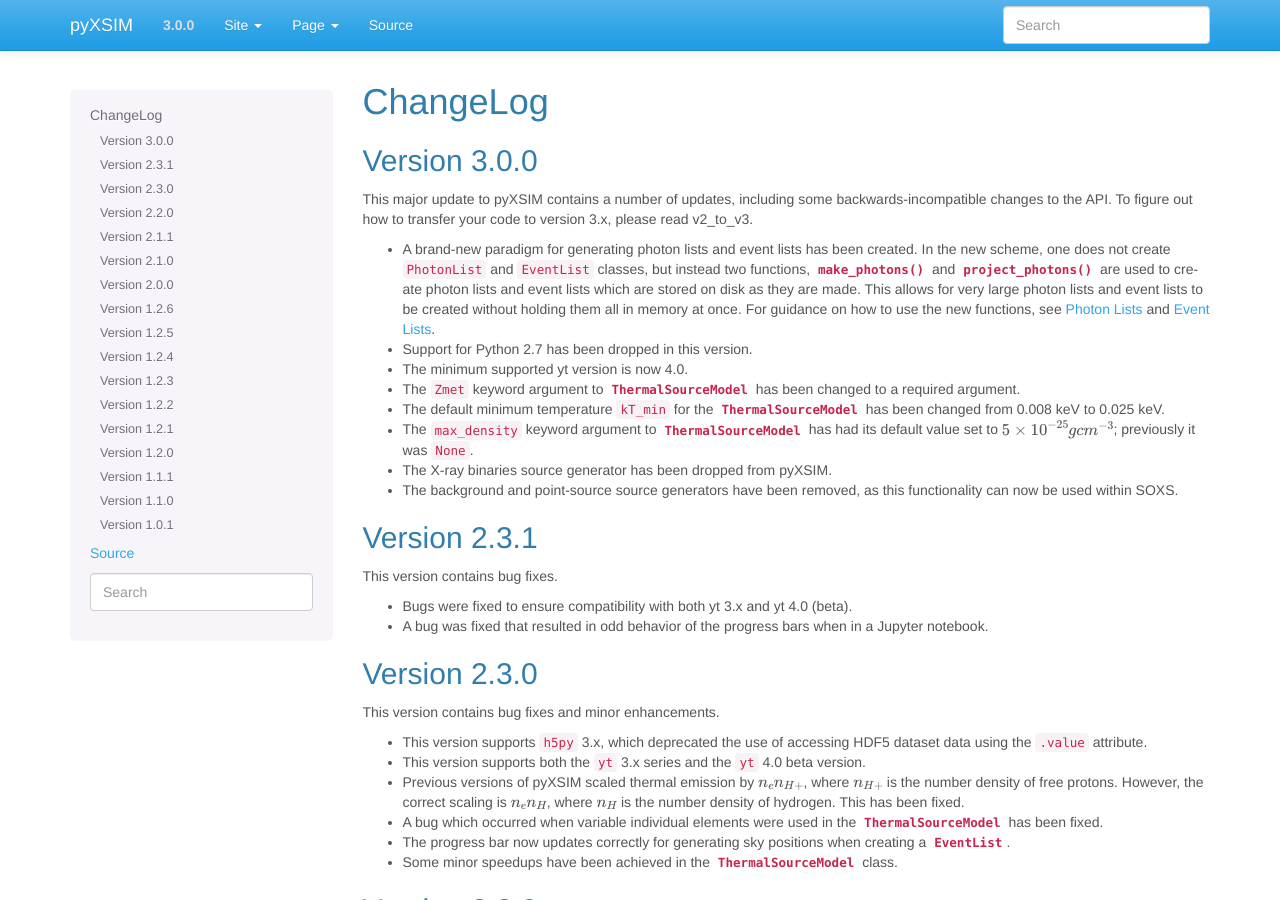
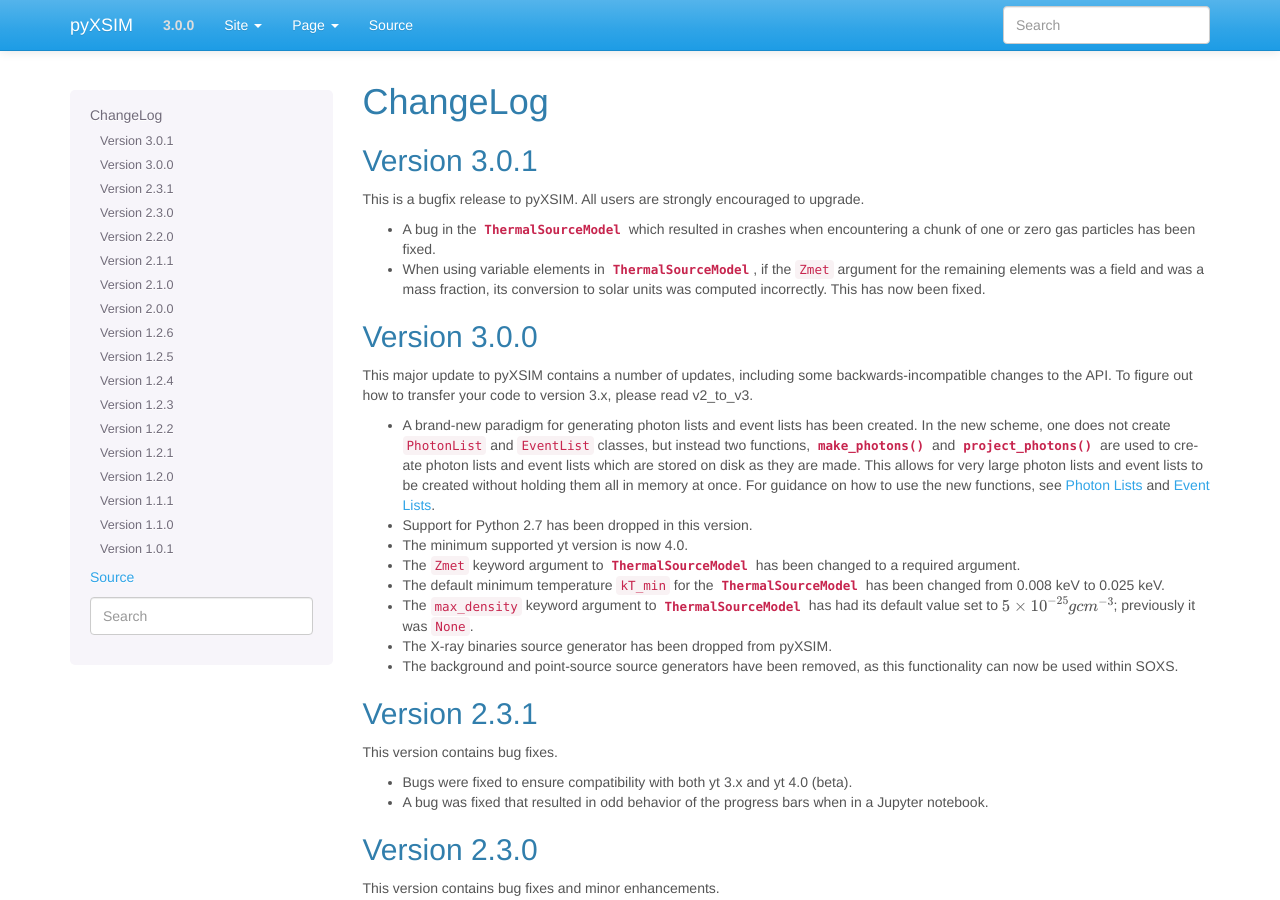
Before and after one commit to jzuhone/pyxsim, a Sphinx documentation site: the page built from doc/source/changelog.rst, in a window 1280 px wide and 900 px high. Built offline with Sphinx 7.4.7, drawn with Linux system fonts in a browser that asks for light colours.

Commit message:
Changelog update and bump version

```diff
--- a/doc/source/changelog.rst
+++ b/doc/source/changelog.rst
@@ -2,6 +2,18 @@
 
 ChangeLog
 =========
+
+Version 3.0.1
+-------------
+
+This is a bugfix release to pyXSIM. All users are strongly encouraged to upgrade.
+
+* A bug in the :class:`~pyxsim.source_models.ThermalSourceModel` which resulted
+  in crashes when encountering a chunk of one or zero gas particles has been fixed.
+* When using variable elements in :class:`~pyxsim.source_models.ThermalSourceModel`,
+  if the ``Zmet`` argument for the remaining elements was a field and was a mass
+  fraction, its conversion to solar units was computed incorrectly. This has now
+  been fixed.
 
 Version 3.0.0
 -------------
--- a/setup.py
+++ b/setup.py
@@ -10,7 +10,7 @@
               include_dirs=[np.get_include()])
 ]
 
-VERSION = "3.0.0"
+VERSION = "3.0.1"
 
 setup(name='pyxsim',
       packages=find_packages(),
```
